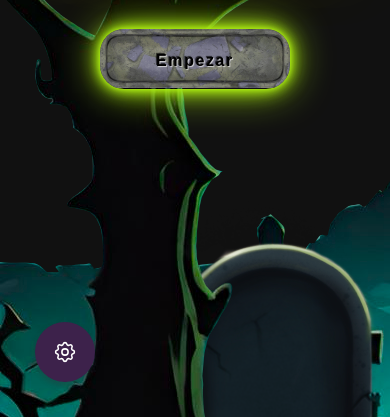
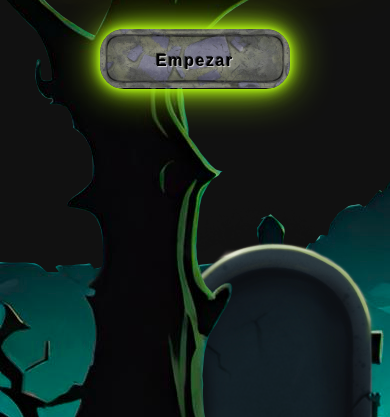
Before and after one commit to CLStudioES/spookyHackaton_Cloudinary, an Astro site: page / in a window 390 px wide. Shown: the part 427-844 px from the top of the page. Built offline with nearby package versions, Linux system fonts and the light colour scheme; Astro itself is replaced by a stand-in of ours; what @midudev/tailwind-animations would draw is missing.

Commit message:
Añadimos menu flotante

```diff
--- a/src/components/floatingButton.astro
+++ b/src/components/floatingButton.astro
@@ -66,7 +66,7 @@
     });
 </script>
 
-<div class="adminActions">
+<div class="adminActions hidden md:flex">
     <input type="checkbox" name="adminToggle" class="adminToggle" />
     <a class="adminButton" href="#!"><img src="/img/icons/cog.svg" /></a>
     <div class="adminButtons">
```
